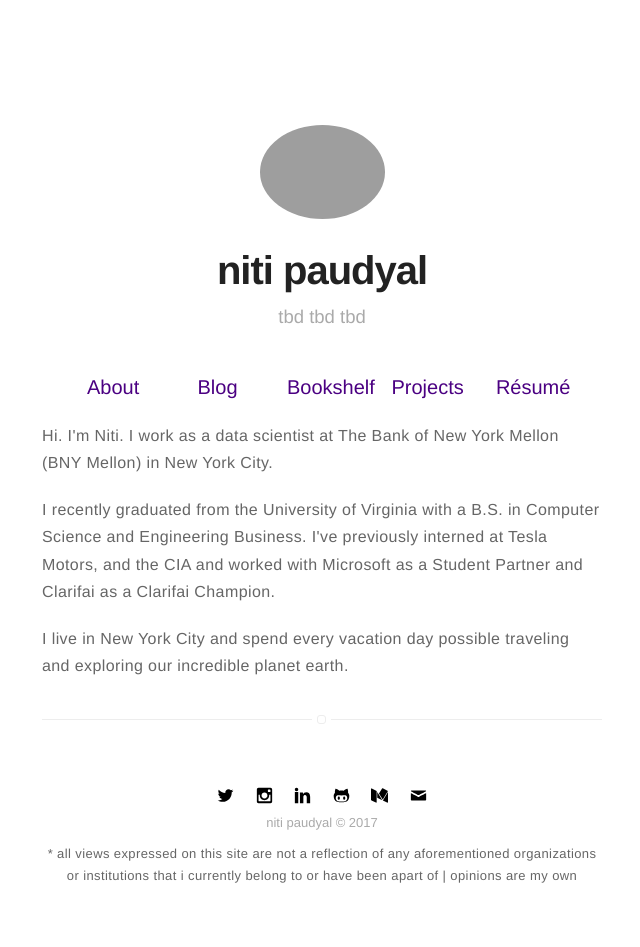
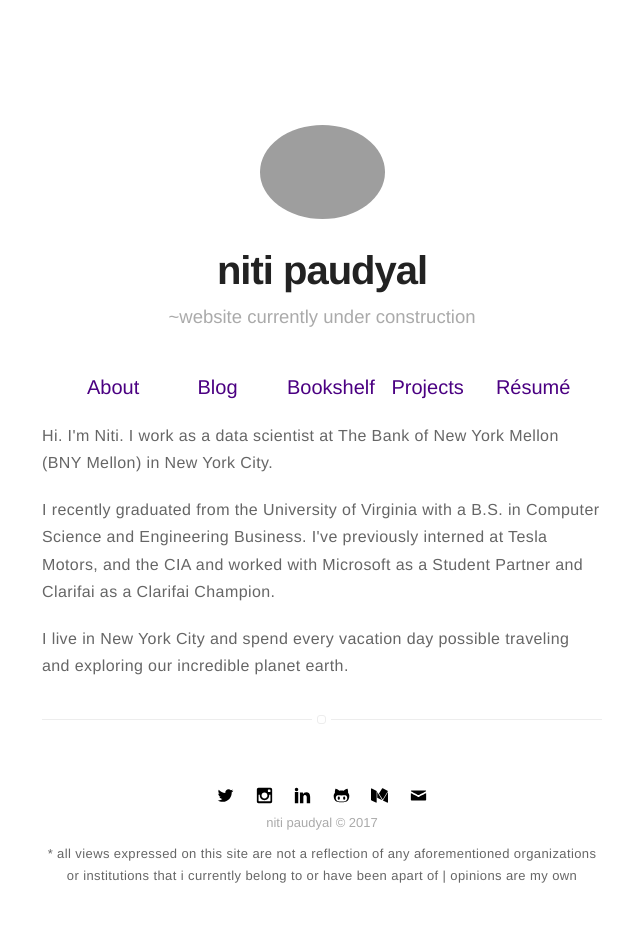
Before and after one commit to niti/niti.github.io, a Jekyll site: the page built from index.html, in a window 1280 px wide. Shown: the whole page, without its empty margins (318-958 px from the left). Built offline with Jekyll 4.4.1, drawn with Linux system fonts in a browser that asks for light colours.

Commit message:
website under construction disclaimer

```diff
--- a/_config.yml
+++ b/_config.yml
@@ -1,6 +1,6 @@
 # main text of home
 name: niti paudyal
-bio: tbd tbd tbd
+bio: ~website currently under construction
 
 # twitter summary info
 description: typical millenial with a wbesite
```
